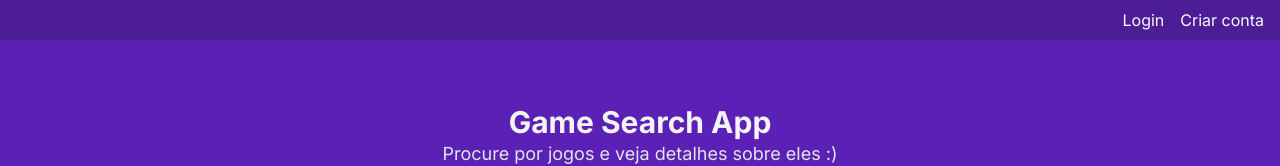
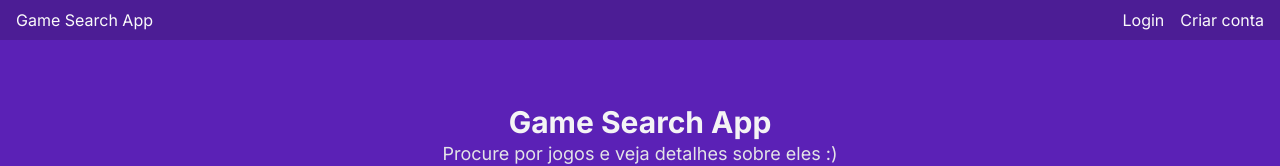
Before and after one commit to jnaraujo/game-list-react, a Next.js app: page / in a window 1280 px wide. Shown: the top 166 px of the page. Built offline with nearby package versions, Linux system fonts and the light colour scheme; no server answers.

Commit message:
✨ feat: improved Navbar

```diff
--- a/src/components/Layouts/Navbar.tsx
+++ b/src/components/Layouts/Navbar.tsx
@@ -8,12 +8,17 @@ export default function Navbar() {
   const { user } = useAuthContext()
 
   return (
-    <nav className="flex h-10 flex-wrap items-center justify-end bg-violet-900 px-4">
+    <nav className="flex h-10 flex-wrap items-center justify-between bg-violet-900 px-4">
+      <div>
+        <Link href="/" className="text-zinc-50 hover:text-zinc-200">
+          Game Search App
+        </Link>
+      </div>
       <div>
         {user ? (
           <div className="flex items-center gap-6">
             <DropdownMenu>
-              <span className="cursor-pointer text-zinc-200">
+              <span className="block max-w-[100px] cursor-pointer truncate text-zinc-200 md:max-w-fit">
                 {user.displayName || user.email}
               </span>
             </DropdownMenu>
```
